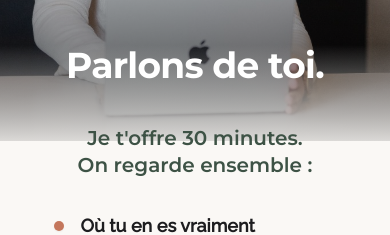
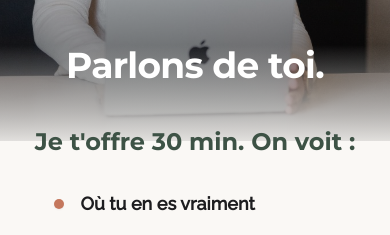
Before and after one commit to BenjaminOhana/Site-Benjamin, a React (Vite) app: page / in a window 390 px wide. Shown: the part 6520-6755 px from the top of the page. Built offline with nearby package versions, Linux system fonts and the light colour scheme.

Commit message:
Style: Update CTA intro text and typography

```diff
--- a/src/components/CTA.jsx
+++ b/src/components/CTA.jsx
@@ -187,9 +187,9 @@ const CTA = () => {
                             {/* Intro */}
                             <p
                                 ref={introRef}
-                                className="font-heading text-xl md:text-2xl text-[#3D5245] font-semibold mt-8 mb-8 md:mb-10 text-center leading-snug"
+                                className="font-heading text-2xl md:text-3xl text-[#3D5245] font-bold mt-8 mb-8 md:mb-12 text-center md:text-left leading-snug"
                             >
-                                Je t'offre 30 minutes. <br className="md:hidden" /> On regarde ensemble :
+                                Je t'offre 30 min. On voit :
                             </p>
 
                             {/* Bullets (Terracotta Dots) */}
```
